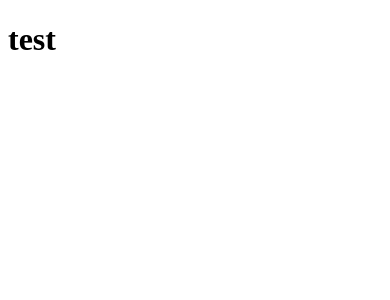
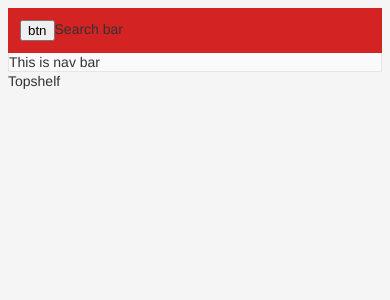
Before and after one commit to stairway-to-heaven-sdc/CL_yelp_bizphoto_service, a React app: page / in a window 390 px wide. Shown: the top 300 px of the page. Built offline with nearby package versions, Linux system fonts and the light colour scheme; the HTML template or start-up script is replaced by a standard one.

Commit message:
build topbar layouts

```diff
--- /dev/null
+++ b/client/src/Button/Button.jsx
@@ -0,0 +1,7 @@
+import React from 'react';
+
+const Button = () => (
+  <button type="button">btn</button>
+);
+
+export default Button;
--- /dev/null
+++ b/client/src/Layout/Topbar.css
@@ -0,0 +1,68 @@
+
+.main-header_wrapper {
+  padding: 12px 0;
+  position: relative;
+  background: #d32323
+}
+
+
+body {
+  background: #f5f5f5
+}
+
+.content-container {
+  width: 960px;
+  margin: 0 auto;
+  padding: 0 15px
+}
+
+@media only screen and (max-width: 989px) {
+  .content-container {
+      width:auto
+  }
+}
+.main-content-wrap {
+  background-color: pink;
+  min-width: 1020px
+}
+
+@media only screen and (max-width: 989px) {
+  .main-content-wrap {
+      min-width:0
+  }
+}
+
+@media only screen and (max-width: 479px) {
+  .main-header .content-container {
+    padding: 0 12px
+}
+  }
+
+.nav-header {
+  margin: 0;
+  padding: 0;
+  border: 0;
+  font-size: 100%;
+  font: inherit;
+  vertical-align: baseline;
+  /*****/
+  z-index: 1011!important;
+  /**/
+  border-bottom: 1px solid #e6e6e6;
+    /**/
+  border-color: #e6e6e6;
+    /**/
+  position: relative!important;
+  background: #fafafa!important;
+}
+.nav-container {
+  max-width: 960px!important;
+  margin: 0 auto!important;
+  /**/
+  border-left: 1px solid #e6e6e6!important;
+  border-right: 1px solid #e6e6e6!important;
+  /*responsive
+  border-left: none!important;
+  border-right: none!important
+  */
+}
--- /dev/null
+++ b/client/src/Layout/Topbar.jsx
@@ -0,0 +1,23 @@
+import React from 'react';
+import './Topbar.css';
+import Topcontent from './Topcontent';
+import Navbar from '../Navbar/Navbar';
+
+const Topbar = () => (
+  <div className="page-header">
+    <div className="main-header_wrapper">
+      <div className="main-header">
+        <div className="main-content-wrapper">
+          <Topcontent />
+        </div>
+      </div>
+    </div>
+    <div className="nav-header">
+      <div className="nav-container">
+        <Navbar />
+      </div>
+    </div>
+  </div>
+);
+
+export default Topbar;
--- /dev/null
+++ b/client/src/Layout/Topcontent.css
@@ -0,0 +1,4 @@
+.middle-wrapper {
+  display: flex;
+  justify-content: row;
+}
--- /dev/null
+++ b/client/src/Layout/Topcontent.jsx
@@ -0,0 +1,16 @@
+import React from 'react';
+import Button from '../Button/Button';
+import Searchbar from '../Searchbar/Searchbar';
+import './Topcontent.css';
+
+const Topcontent = () => (
+  <div className="content-container">
+    <div className="middle-wrapper">
+      <Button />
+      <Searchbar />
+    </div>
+  </div>
+
+);
+
+export default Topcontent;
--- /dev/null
+++ b/client/src/Layout/Topshelf.jsx
@@ -0,0 +1,7 @@
+import React from 'react';
+
+const Topshelf = () => (
+  <div>Topshelf</div>
+);
+
+export default Topshelf;
--- /dev/null
+++ b/client/src/Navbar/Navbar.css
@@ -0,0 +1,5 @@
+.navbar {
+  display: table;
+  min-width: 100%;
+  table-layout: auto
+}
--- /dev/null
+++ b/client/src/Navbar/Navbar.jsx
@@ -0,0 +1,11 @@
+import React from 'react';
+import './Navbar.css';
+
+const Navbar = () => (
+  <div className="navbar">
+  This is nav bar
+  </div>
+
+);
+
+export default Navbar;
--- /dev/null
+++ b/client/src/Searchbar/Searchbar.jsx
@@ -0,0 +1,8 @@
+import React from 'react';
+
+const Searchbar = () => (
+  <div>Search bar</div>
+
+);
+
+export default Searchbar;
--- /dev/null
+++ b/client/src/app.css
@@ -0,0 +1,45 @@
+/* @import '../../dist/reset.css'; */
+
+body {
+  font-size: 14px;
+  line-height: 1.28571em;
+  font-family: 'Helvetica Neue', Helvetica, Arial, sans-serif;
+  color: #333
+}
+
+@media only screen and (max-width: 479px) {
+  .responsive {
+      font-size:16px;
+      line-height: 1.5em
+  }
+}
+
+h1 {
+  word-wrap: break-word !important;
+  word-break: break-word !important;
+  overflow-wrap: break-word !important;
+  font-weight: bold;
+  margin-bottom: 6px;
+  font-size: 30px;
+  line-height: 1.2em;
+  color: #333;
+  padding-top: 6px
+}
+
+
+h1 b {
+  font-weight: normal;
+  color: #333
+}
+
+.biz-details .top-shelf {
+  overflow: hidden;
+  min-width: 990px;
+  padding-bottom: 24px;
+  margin-bottom: -18px;
+  z-index: 1
+}
+
+.biz-details h3 {
+  margin-bottom: 12px
+}
--- a/client/src/app.jsx
+++ b/client/src/app.jsx
@@ -1,7 +1,13 @@
 import React from 'react';
+import Topbar from './Layout/Topbar';
+import Topshelf from './Layout/Topshelf';
+import './app.css';
 
 const App = () => (
-  <div><h1>test</h1></div>
+  <div className="biz-detail">
+    <Topbar />
+    <Topshelf />
+  </div>
 );
 
 export default App;
```
